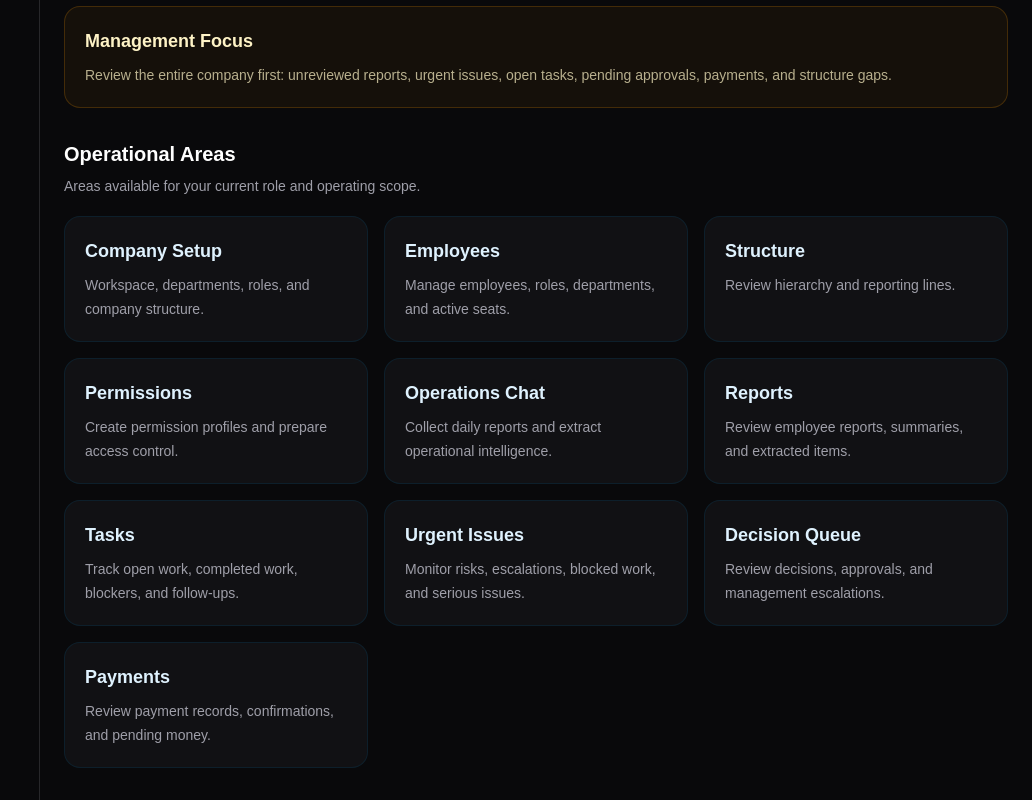
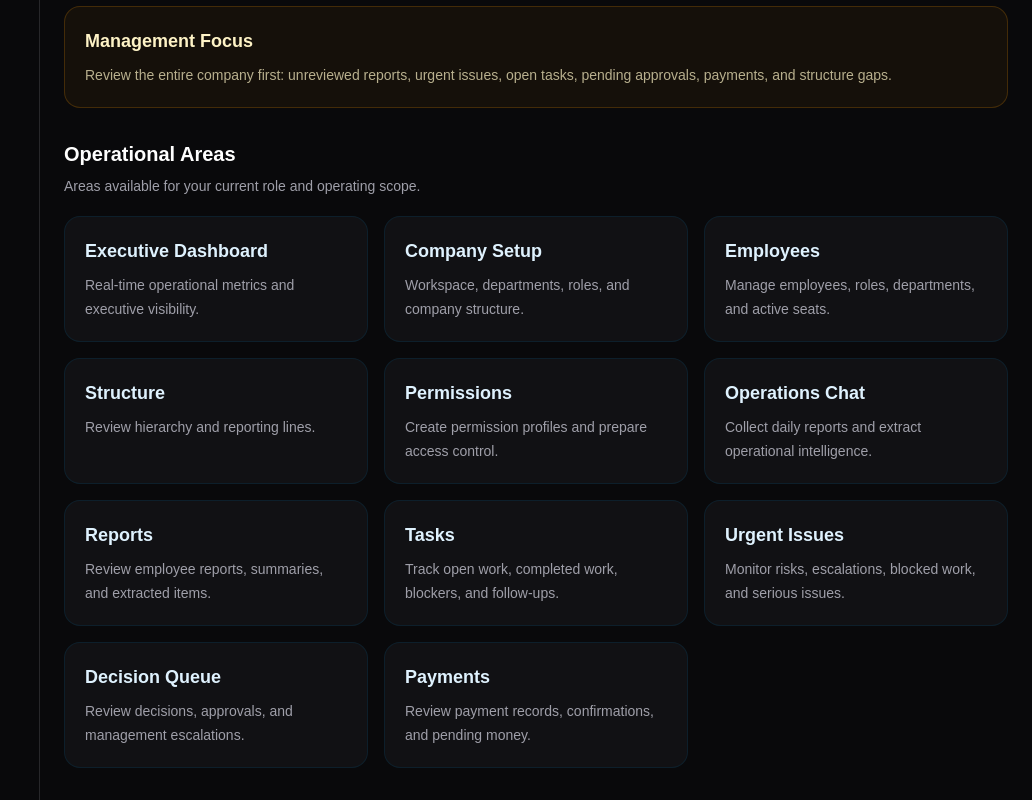
Before and after one commit to SirSebastian-ux/virtus.ai, a Next.js app: page /operations in a window 1280 px wide. Shown: the part 691-1491 px from the top of the page, without its empty margins (248-1280 px from the left). Built offline with nearby package versions, Linux system fonts and the light colour scheme; no server answers.

Commit message:
Add executive dashboard navigation

```diff
--- a/app/operations/page.js
+++ b/app/operations/page.js
@@ -65,6 +65,7 @@ const dashboardCopy = {
 
 const cardsByRole = {
   owner: [
+    ["Executive Dashboard", "Real-time operational metrics and executive visibility.", "/operations/dashboard"],
     ["Company Setup", "Workspace, departments, roles, and company structure.", "/operations/company"],
     ["Employees", "Manage employees, roles, departments, and active seats.", "/operations/employees"],
     ["Structure", "Review hierarchy and reporting lines.", "/operations/structure"],
```
